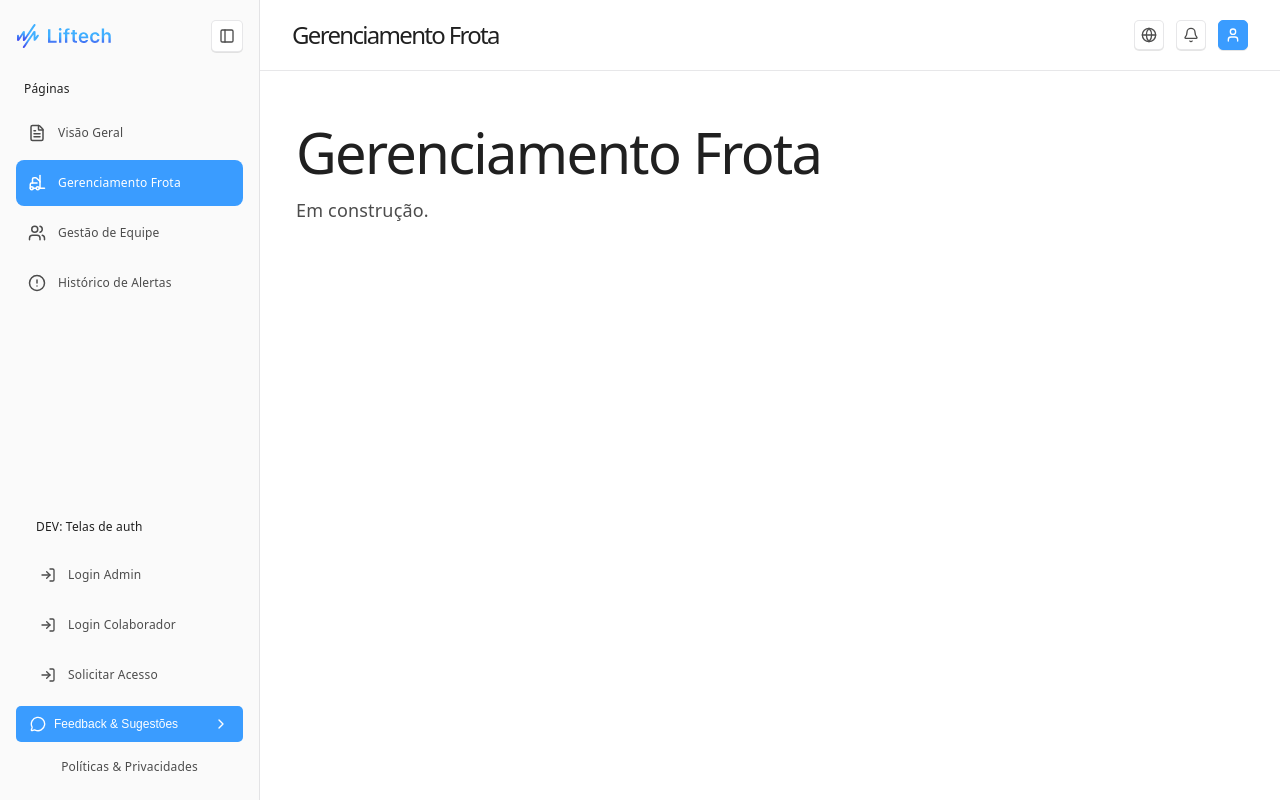
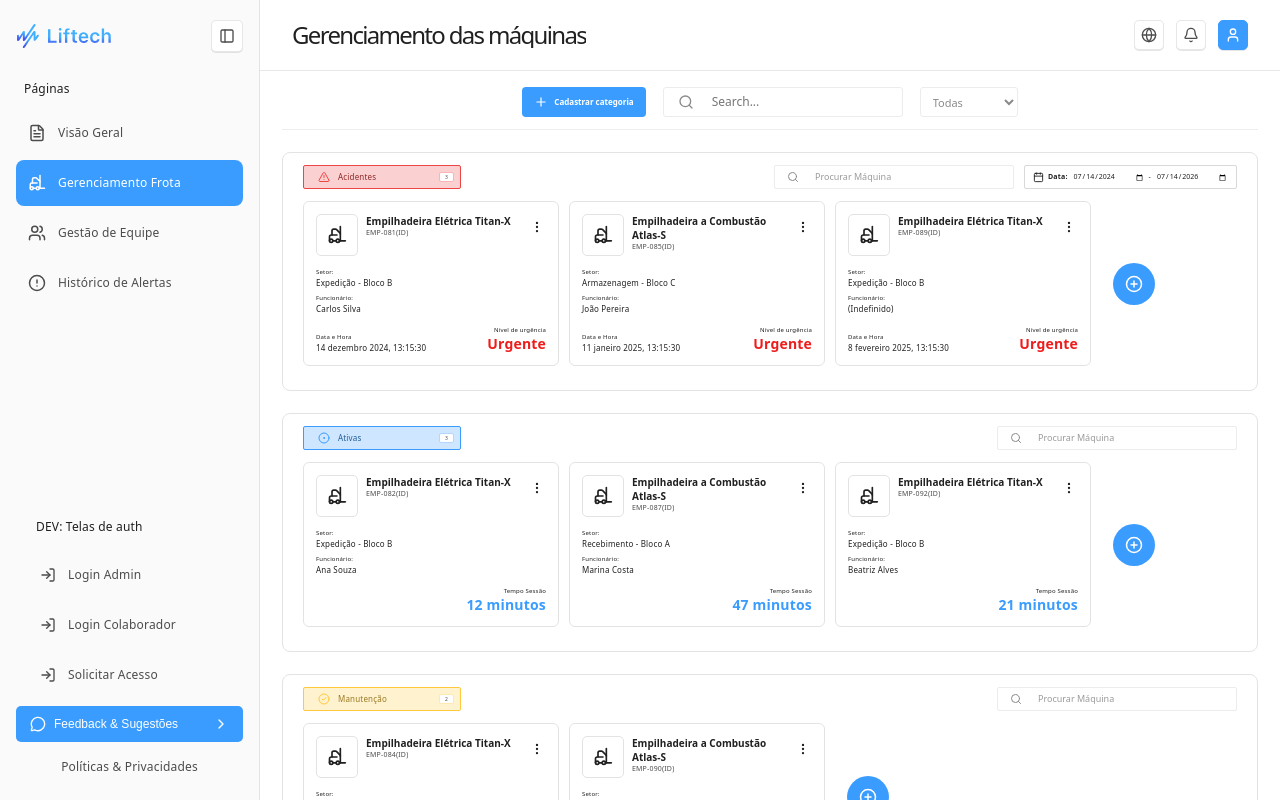
Before and after one commit to RomuuloGoncalves/Liftech, a React (Vite) app in the folder Frontend/: page /frota in a window 1280 px wide. Built offline with nearby package versions, Linux system fonts and the light colour scheme.

Commit message:
feat(fleet): build fleet kanban page
Header now titles /frota as "Gerenciamento das máquinas" (spec BOARD-01).

```diff
--- a/Frontend/src/components/layout/Header.tsx
+++ b/Frontend/src/components/layout/Header.tsx
@@ -8,7 +8,7 @@ import { useTranslation } from 'react-i18next'
 
 const ROUTE_KEYS: Record<string, string> = {
   '/': 'navigation.overview',
-  '/frota': 'navigation.fleet',
+  '/frota': 'fleet.pageTitle',
   '/equipe': 'team.pageTitle',
   '/alertas': 'navigation.alerts',
 }
--- /dev/null
+++ b/Frontend/src/pages/FrotaPage.module.css
@@ -0,0 +1,108 @@
+.page {
+  display: flex;
+  flex-direction: column;
+  gap: 22px;
+  min-width: 0;
+  box-sizing: border-box;
+  padding: 16px 22px 32px;
+}
+
+.toolbar {
+  display: flex;
+  flex-wrap: wrap;
+  align-items: center;
+  justify-content: center;
+  gap: 17px;
+  padding-bottom: 12px;
+  border-bottom: 1px solid #eee;
+}
+
+.createButton {
+  display: inline-flex;
+  align-items: center;
+  gap: 6px;
+  height: 30px;
+  padding: 0 12px;
+  border: none;
+  border-radius: 4px;
+  background: #3a9cff;
+  font: inherit;
+  font-size: 8px;
+  font-weight: 700;
+  color: #fff;
+  cursor: pointer;
+  transition: transform 120ms ease;
+}
+
+.createButton:active {
+  transform: scale(0.97);
+}
+
+.search {
+  display: flex;
+  align-items: center;
+  gap: 16px;
+  width: 240px;
+  height: 30px;
+  box-sizing: border-box;
+  padding: 0 14px;
+  border: 1px solid #ececec;
+  border-radius: 3px;
+  background: #fff;
+  color: #8a8a8a;
+}
+
+.search input {
+  flex: 1;
+  min-width: 0;
+  border: none;
+  outline: none;
+  background: transparent;
+  font: inherit;
+  font-size: 12px;
+  color: var(--text-h);
+}
+
+.search:focus-within {
+  border-color: var(--accent);
+}
+
+.filter {
+  width: 98px;
+  height: 30px;
+  padding: 0 8px;
+  border: 1px solid #ececec;
+  border-radius: 3px;
+  background: #fff;
+  font: inherit;
+  font-size: 11px;
+  color: #8a8a8a;
+  cursor: pointer;
+}
+
+.rows {
+  display: flex;
+  flex-direction: column;
+  gap: 22px;
+  min-width: 0;
+}
+
+.addCategory {
+  display: inline-flex;
+  align-self: center;
+  align-items: center;
+  justify-content: center;
+  width: 32px;
+  height: 32px;
+  padding: 0;
+  border: none;
+  border-radius: 50%;
+  background: #3a9cff;
+  color: #fff;
+  cursor: pointer;
+  transition: transform 120ms ease;
+}
+
+.addCategory:active {
+  transform: scale(0.94);
+}
--- a/Frontend/src/pages/FrotaPage.tsx
+++ b/Frontend/src/pages/FrotaPage.tsx
@@ -1,12 +1,173 @@
-import React from 'react'
+import React, { useRef, useState } from 'react'
+import { CirclePlus, Plus, Search } from 'lucide-react'
 import { useTranslation } from 'react-i18next'
+import ConfirmDialog from '../components/common/ConfirmDialog'
+import CategoryFormModal from '../components/fleet/CategoryFormModal'
+import FleetCard from '../components/fleet/FleetCard'
+import FleetRow from '../components/fleet/FleetRow'
+import MachinePickerModal from '../components/fleet/MachinePickerModal'
+import MachineDetailModal from '../components/machines/MachineDetailModal'
+import {
+  addMachines,
+  createCategory,
+  deleteCategory,
+  initialBoard,
+  lastAccidentDate,
+  matchesMachine,
+  moveMachine,
+  removeMachine,
+  unassignedMachines,
+  type CategoryKind,
+  type FleetCategory,
+} from '../data/fleet'
+import { MACHINES, MACHINE_EVENTS, eventsForMachine, type Machine } from '../data/machines'
+import styles from './FrotaPage.module.css'
+
+type Dialog =
+  | { type: 'create' }
+  | { type: 'add'; categoryId: string }
+  | { type: 'delete'; categoryId: string }
+  | { type: 'detail'; machineId: string }
+  | null
+
+const LABEL_KEYS: Record<Exclude<CategoryKind, 'custom'>, string> = {
+  acidentes: 'fleet.categoryAcidentes',
+  ativas: 'fleet.categoryAtivas',
+  manutencao: 'fleet.categoryManutencao',
+  disponiveis: 'fleet.categoryDisponiveis',
+}
+
+const MACHINES_BY_ID = new Map(MACHINES.map((m) => [m.id, m]))
 
 const FrotaPage: React.FC = () => {
   const { t } = useTranslation()
+  const [board, setBoard] = useState<FleetCategory[]>(() => initialBoard(MACHINES))
+  const [query, setQuery] = useState('')
+  const [categoryFilter, setCategoryFilter] = useState('all')
+  const [dialog, setDialog] = useState<Dialog>(null)
+  const draggingId = useRef<string | null>(null)
+
+  const labelOf = (category: FleetCategory) => (category.kind === 'custom' ? category.nome : t(LABEL_KEYS[category.kind]))
+  const close = () => setDialog(null)
+  const visibleRows = categoryFilter === 'all' ? board : board.filter((c) => c.id === categoryFilter)
+
+  const handleDrop = (categoryId: string) => {
+    const machineId = draggingId.current
+    draggingId.current = null
+    if (machineId) setBoard((prev) => moveMachine(prev, machineId, categoryId))
+  }
+
+  const renderCard = (category: FleetCategory) => (machine: Machine) => (
+    <FleetCard
+      key={machine.id}
+      machine={machine}
+      kind={category.kind}
+      lastAccident={category.kind === 'acidentes' ? lastAccidentDate(machine.id, MACHINE_EVENTS) : undefined}
+      moveTargets={board.filter((c) => c.id !== category.id).map((c) => ({ id: c.id, nome: labelOf(c) }))}
+      onOpen={(item) => setDialog({ type: 'detail', machineId: item.id })}
+      onDragStart={(id) => (draggingId.current = id)}
+      onMove={(id, to) => setBoard((prev) => moveMachine(prev, id, to))}
+      onRemove={(id) => setBoard((prev) => removeMachine(prev, id))}
+    />
+  )
+
+  const deleting = dialog?.type === 'delete' ? board.find((c) => c.id === dialog.categoryId) : undefined
+  const detail = dialog?.type === 'detail' ? MACHINES_BY_ID.get(dialog.machineId) : undefined
+
   return (
-    <div style={{ padding: '2rem' }}>
-      <h1>{t('navigation.fleet')}</h1>
-      <p>Em construção.</p>
+    <div className={styles.page} onDragEnd={() => (draggingId.current = null)}>
+      <div className={styles.toolbar}>
+        <button type="button" className={styles.createButton} onClick={() => setDialog({ type: 'create' })}>
+          <Plus size={14} />
+          {t('fleet.createCategoryButton')}
+        </button>
+        <label className={styles.search}>
+          <Search size={16} aria-hidden="true" />
+          <input
+            type="search"
+            placeholder={t('machines.searchPlaceholder')}
+            aria-label={t('common.search')}
+            value={query}
+            onChange={(event) => setQuery(event.target.value)}
+          />
+        </label>
+        <select
+          className={styles.filter}
+          aria-label={t('fleet.filterLabel')}
+          value={categoryFilter}
+          onChange={(event) => setCategoryFilter(event.target.value)}
+        >
+          <option value="all">{t('fleet.filterAll')}</option>
+          {board.map((category) => (
+            <option key={category.id} value={category.id}>
+              {labelOf(category)}
+            </option>
+          ))}
+        </select>
+      </div>
+
+      <div className={styles.rows}>
+        {visibleRows.map((category) => (
+          <FleetRow
+            key={category.id}
+            category={category}
+            label={labelOf(category)}
+            machines={category.machineIds
+              .map((id) => MACHINES_BY_ID.get(id)!)
+              .filter((machine) => matchesMachine(machine, query))}
+            total={category.machineIds.length}
+            renderCard={renderCard(category)}
+            onDrop={handleDrop}
+            onAdd={(categoryId) => setDialog({ type: 'add', categoryId })}
+            onDelete={(categoryId) => setDialog({ type: 'delete', categoryId })}
+          />
+        ))}
+      </div>
+
+      <button
+        type="button"
+        className={styles.addCategory}
+        aria-label={t('fleet.addCategory')}
+        onClick={() => setDialog({ type: 'create' })}
+      >
+        <CirclePlus size={18} />
+      </button>
+
+      {dialog?.type === 'create' && (
+        <CategoryFormModal
+          existingNames={board.map(labelOf)}
+          onSubmit={(nome, cor) => {
+            setBoard((prev) => createCategory(prev, nome, cor))
+            close()
+          }}
+          onClose={close}
+        />
+      )}
+      {dialog?.type === 'add' && (
+        <MachinePickerModal
+          machines={unassignedMachines(board, MACHINES)}
+          onConfirm={(ids) => {
+            setBoard((prev) => addMachines(prev, dialog.categoryId, ids))
+            close()
+          }}
+          onClose={close}
+        />
+      )}
+      {deleting && (
+        <ConfirmDialog
+          title={t('fleet.deleteCategory')}
+          message={t('fleet.deleteCategoryMessage', { name: labelOf(deleting) })}
+          onConfirm={() => {
+            setBoard((prev) => deleteCategory(prev, deleting.id))
+            if (categoryFilter === deleting.id) setCategoryFilter('all')
+            close()
+          }}
+          onCancel={close}
+        />
+      )}
+      {detail && (
+        <MachineDetailModal machine={detail} events={eventsForMachine(detail.id)} onClose={close} variant="fleet" />
+      )}
     </div>
   )
 }
```
Also changed, not shown: 2 other files (tests, documents, lock files or other folders).
